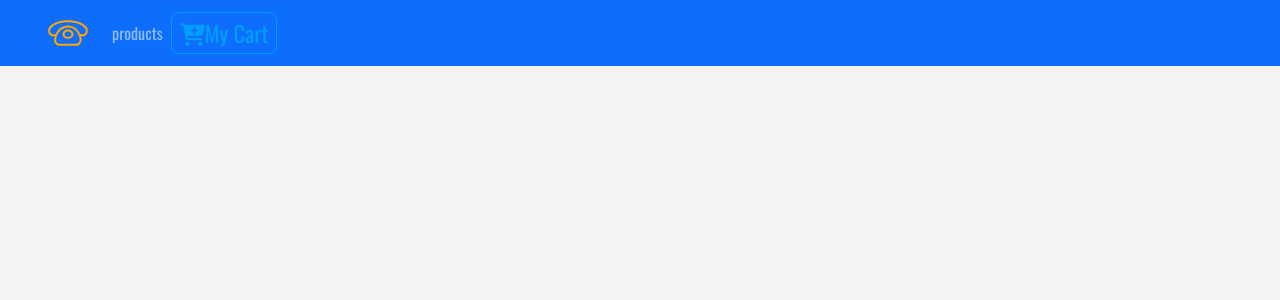
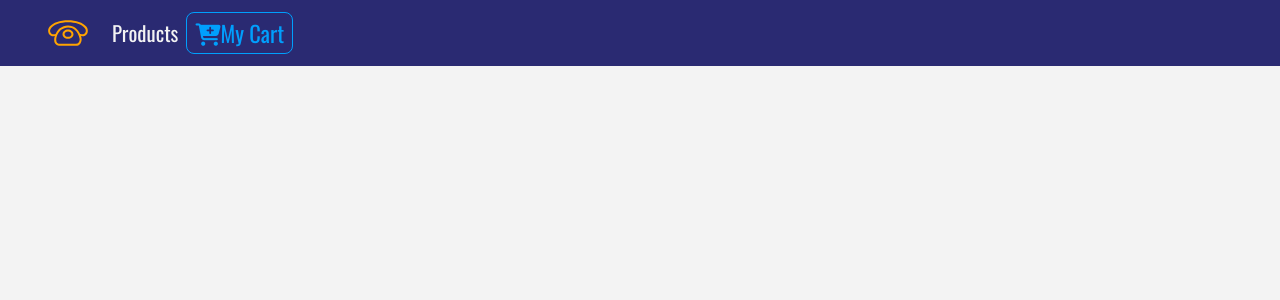
Before and after one commit to MarcoRosselDev/react-17-phone-e-commerce, a React (Create React App) app: page / in a window 1280 px wide. Shown: the top 300 px of the page. Built offline with nearby package versions, Linux system fonts and the light colour scheme.

Commit message:
style componets solving some bugs

```diff
--- a/src/Components/Navbar.js
+++ b/src/Components/Navbar.js
@@ -1,5 +1,6 @@
 import React, { Component } from "react";
 import { Link } from "react-router-dom";
+import styled from "styled-components";
 import logo from "../logo.svg";
 //import styled from "styled-components";
 import { ButtonContainer } from "./Button";
@@ -7,7 +8,7 @@ import { ButtonContainer } from "./Button";
 export default class Navbar extends Component {
   render() {
     return (
-      <nav className="navbar navbar-expand-sm bg-primary navbar-dark px-sm-5">
+      <Nav className="navbar navbar-expand-sm  navbar-dark px-sm-5">
         {/* https://www.iconfinder.com/icons/1243689/call_phone_icon
 Creative Commons (Attribution 3.0 Unported);
   https://www.iconfinder.com/Makoto_msk */}
@@ -29,7 +30,16 @@ Creative Commons (Attribution 3.0 Unported);
             my cart
           </ButtonContainer>
         </Link>
-      </nav>
+      </Nav>
     );
   }
 }
+
+const Nav = styled.nav`
+  background: var(--mainBlue);
+  .nav-link {
+    color: var(--mainWhite) !important;
+    font-size: 1.3rem;
+    text-transform: capitalize;
+  }
+`;
```
